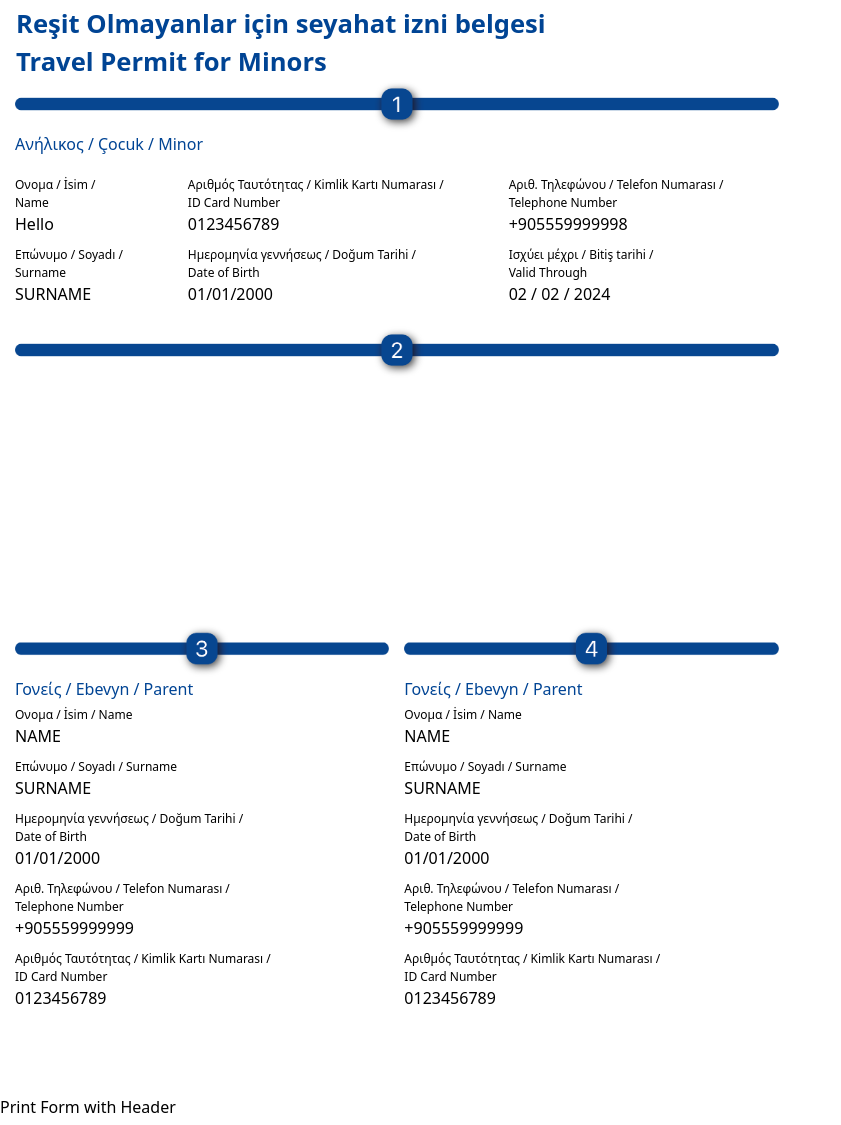
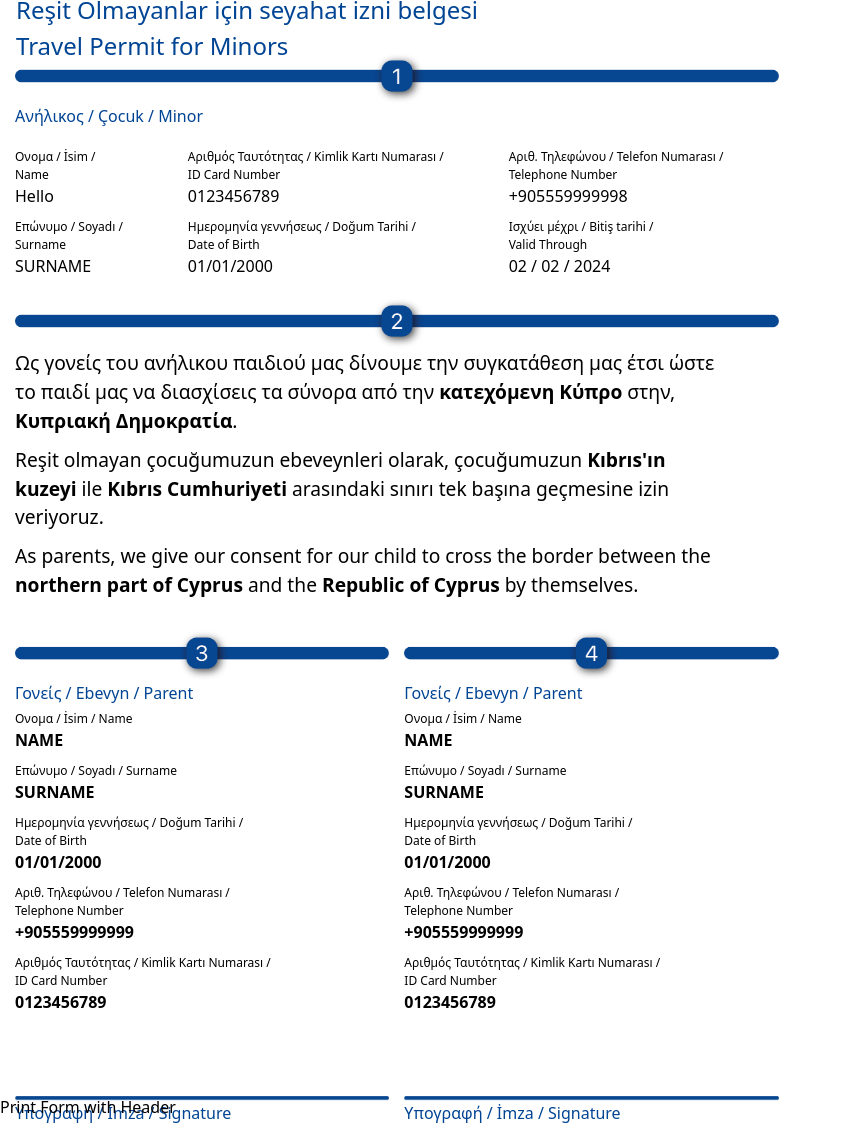
Before and after one commit to PPP0E/travel-permit-generator, a plain HTML site: page index.html in a window 1280 px wide. Shown: the part 1628-2753 px from the top of the page, without its empty margins (0-841 px from the left). Drawn offline with Linux system fonts and the light colour scheme.

Commit message:
Deploying to gh-pages from @ PPP0E/travelpermitgenerator@702beac48f4c6ece098c7507e60cd7736e142975 🚀

```diff
--- a/index.html
+++ b/index.html
@@ -11,6 +11,8 @@
   <link rel="stylesheet" href="/style.css">
   <link rel="preconnect" href="https://fonts.googleapis.com">
   <link rel="preconnect" href="https://fonts.gstatic.com" crossorigin>
+  <meta name="format-detection" content="telephone=no">
+
   <link
     href="https://fonts.googleapis.com/css2?family=Open+Sans:ital,wght@0,300;0,400;0,500;0,600;0,700;0,800;1,300;1,400;1,500;1,600;1,700;1,800&display=swap"
     rel="stylesheet">
@@ -132,6 +134,20 @@
     </div>
     <div id="decleration">
       <img class='minor1img' src="/img/minor2.png" alt="">
+      <h1 class="decleration">Ως γονείς του ανήλικου παιδιού μας δίνουμε την συγκατάθεση μας έτσι ώστε το παιδί
+        μας να
+        διασχίσεις τα σύνορα
+        από την <strong>κατεχόμενη Κύπρο</strong> στην, <strong>Κυπριακή Δημοκρατία</strong>.</h1>
+      <h1 class="decleration">Reşit olmayan çocuğumuzun ebeveynleri olarak, çocuğumuzun <strong>Kıbrıs'ın
+          kuzeyi</strong> ile <strong>Kıbrıs
+          Cumhuriyeti</strong>
+        arasındaki sınırı tek başına geçmesine izin veriyoruz.
+      </h1>
+      <h1 class="decleration">As parents, we give our consent for our child to cross the border between the
+        <strong>northern
+          part of Cyprus</strong> and the <strong>Republic of Cyprus</strong> by themselves.
+      </h1>
+
 
     </div>
     <div id="parents">
@@ -139,44 +155,58 @@
         <img class='parent1img' src="/img/parent1.png" alt="">
         <h2 class="title">Γονείς / Ebevyn / Parent </h2>
         <h3 class="name">Ονομα / İsim / Name</h3>
-        <h3 class="data">NAME</h3>
+        <h3 class="data"><strong>NAME</strong></h3>
 
         <h3 class="name">Eπώνυμο / Soyadı / Surname</h3>
-        <h3 class="data">SURNAME</h3>
+        <h3 class="data"><strong>SURNAME</strong></h3>
 
         <h3 class="name">Ημερομηνία γεννήσεως / Doğum Tarihi /</h3>
         <h3 class="name">Date of Birth</h3>
-        <h3 class="data">01/01/2000</h3>
+        <h3 class="data"><strong>01/01/2000</strong></h3>
 
         <h3 class="name">Αριθ. Τηλεφώνου / Telefon Numarası /</h3>
         <h3 class="name">Telephone Number</h3>
-        <h3 class="data">+905559999999</h3>
+        <h3 class="data"><strong>+905559999999</strong></h3>
 
         <h3 class="name">Αριθμός Ταυτότητας / Kimlik Kartı Numarası / </h3>
         <h3 class="name">ID Card Number</h3>
-        <h3 class="data">0123456789</h3>
+        <h3 class="data"><strong>0123456789</strong></h3>
+        <br />
+        <br />
+        <br />
+        <img class='parent1img' src="/img/signature.png" alt="">
+        <h2 class="title">Υπογραφή / İmza / Signature </h2>
+
       </div>
       <div id="parent2">
         <img class='parent1img' src="/img/parent2.png" alt="">
 
         <h2 class="title">Γονείς / Ebevyn / Parent </h2>
         <h3 class="name">Ονομα / İsim / Name</h3>
-        <h3 class="data">NAME</h3>
+        <h3 class="data"><strong>NAME</strong></h3>
 
         <h3 class="name">Eπώνυμο / Soyadı / Surname</h3>
-        <h3 class="data">SURNAME</h3>
+        <h3 class="data"><strong>SURNAME</strong></h3>
 
         <h3 class="name">Ημερομηνία γεννήσεως / Doğum Tarihi /</h3>
         <h3 class="name">Date of Birth</h3>
-        <h3 class="data">01/01/2000</h3>
+        <h3 class="data"><strong>01/01/2000</strong></h3>
 
         <h3 class="name">Αριθ. Τηλεφώνου / Telefon Numarası /</h3>
         <h3 class="name">Telephone Number</h3>
-        <h3 class="data">+905559999999</h3>
+        <h3 class="data"><strong>+905559999999</strong></h3>
 
         <h3 class="name">Αριθμός Ταυτότητας / Kimlik Kartı Numarası / </h3>
         <h3 class="name">ID Card Number</h3>
-        <h3 class="data">0123456789</h3>
+        <h3 class="data"><strong>0123456789</strong></h3>
+        <br />
+        <br />
+        <br />
+
+
+        <img class='parent1img' src="/img/signature.png" alt="">
+        <h2 class="title">Υπογραφή / İmza / Signature </h2>
+
       </div>
     </div>
   </div>
--- a/style.css
+++ b/style.css
@@ -5,6 +5,10 @@
 * {
   margin: 0;
   padding: 0;
+}
+
+a {
+  text-decoration: none;
 }
 
 body {
@@ -43,11 +47,11 @@ nav {
 }
 
 #title {
-  font-weight: 700;
-  font-size: 1.6rem;
+  font-weight: 300;
+  font-size: 1.5rem;
   text-align: left;
   padding: 1rem;
-  height: 27.5mm;
+  height: 20mm;
   justify-content: center;
   display: flex;
   flex-direction: column;
@@ -69,7 +73,6 @@ nav {
   font-weight: bold;
   text-align: left;
   width: 100%;
-  height: 75mm;
   /*   border-bottom: var(--eublue) solid 1px;
  */
 }
@@ -158,3 +161,16 @@ nav {
 .pd-r-50 {
   padding-right: 50px;
 }
+
+.decleration {
+  font-weight: bold;
+  text-align: left;
+  width: 90%;
+  font-weight: 400;
+  font-size: 1.2rem;
+  margin-left: 15px;
+  margin-bottom: 10px;
+  margin-right: 15px;
+  /*   border-bottom: var(--eublue) solid 1px;
+ */
+}
```
Also changed, not shown: bundle.js, img/signature.png (added).
